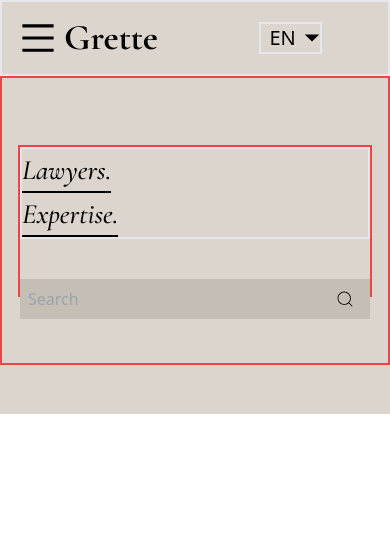
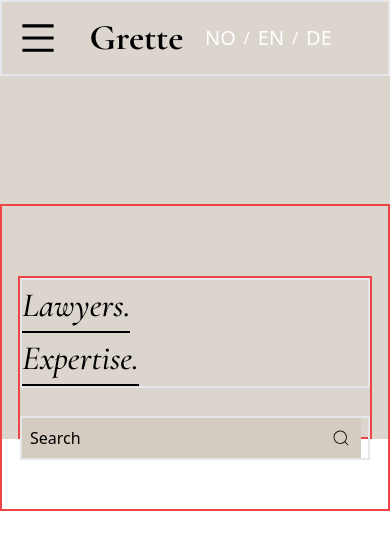
Before and after one commit to ThembaMtshelwane/grette-clone, a React (Vite) app: page / in a window 390 px wide. Shown: the top 550 px of the page. Built offline with nearby package versions, Linux system fonts and the light colour scheme; a web font is replaced by a local one.

Commit message:
Responsiveness - draft 2

```diff
--- a/src/components/Hero/Hero.jsx
+++ b/src/components/Hero/Hero.jsx
@@ -3,34 +3,29 @@ import { CiSearch } from "react-icons/ci";
 
 const Hero = () => {
   return (
-    <section className="bg-backgroundColour h-[49vh] md:h-[70vh]">
+    <section className="bg-backgroundColour h-[52vh] md:h-[70vh]">
       <Navbar />
-      <section className="flex flex-col h-[70%] justify-center border-2 border-red-500 p-4 md: md:border-green-500 md:flex-row md:w-[80%] md:h-fit md:mx-auto">
-        <section className="border-2 border-red-500 md:my-auto md:mr-auto h-[60%] md:w-[350px]">
+      <section className="flex flex-col h-[70%] justify-center border-2 border-red-500 p-4 lg:p-0 md:border-green-500 md:w-[80%] md:h-fit md:mx-auto mt-32">
+        <section className="border-2 border-red-500 md:my-auto md:mr-auto h-[60%] md:w-[30%]">
           <ul className="flex flex-col item border-2">
             <li>
               <a href="/">
-                <h3 className="underline-cursive border-b-2 w-fit border-black hover:border-none md:text-6xl md:mb-2 italic">
-                  Lawyers.
-                </h3>
+                <h3 className=" underline-links">Lawyers.</h3>
               </a>
             </li>
             <li>
               <a href="/">
-                <h3 className="underline-cursive border-b-2 w-fit border-black hover:border-none md:text-6xl italic">
-                  {" "}
-                  Expertise.
-                </h3>
+                <h3 className="underline-links ">Expertise.</h3>
               </a>
             </li>
           </ul>
-          <section className="flex items-center mt-10">
+          <section className="flex items-center mt-7 border-2 sm:border-yellow-400">
             <input
               type="text"
               placeholder="Search"
-              className="bg-accent placeholder-color w-[90%] p-2 focus:outline-none"
+              className="bg-[#d5ccc1] placeholder-black w-[90%] p-2 focus:outline-none "
             />
-            <CiSearch className="bg-accent p-1 w-[20px] scale-[2.5]" />
+            <CiSearch className="bg-[#d5ccc1] p-1 max-w-[20px] scale-[2.5]" />
           </section>
         </section>
         <section
--- a/src/components/Hero/Navbar/Navbar.jsx
+++ b/src/components/Hero/Navbar/Navbar.jsx
@@ -69,7 +69,7 @@ const Navbar = () => {
           <input
             type="text"
             placeholder="Search"
-            className="bg-accent placeholder-color w-[90%] p-2"
+            className="bg-accent  placeholder-black w-[90%] p-2"
           />
           <CiSearch className="bg-accent p-1 w-[20px] scale-[2.5]" />
         </section>
@@ -80,22 +80,26 @@ const Navbar = () => {
   return (
     <div className="overflow-x-hidden">
       <nav
-        className={` flex border-2 items-center px-3 py-4 transform transition-transform duration-300 ease-in-out ${
-          open
-            ? "translate-x-64"
-            : "translate-x-0 md:border-green-500 md:py-[4.2rem] md:px-14"
+        className={`flex border-2 items-center px-3 py-4 transform transition-transform duration-300 ease-in-out ${
+          open ? "translate-x-64" : "translate-x-0 md:border-green-500 md:pt-14"
         }`}
       >
         <AiOutlineMenu
-          className="scale-[2.5] mx-4 mr-[5%] md:scale-[2]"
+          className="scale-[2.5] mx-4 mr-[12%] md:scale-[2] md:mr-[5%]"
           onClick={toggleDrawer(true)}
         />
         <h1 className="text-4xl cormorant-garamond-semibold md:text-6xl">
           Grette
         </h1>
-        <div className="flex items-center ml-auto border-2 mr-[15%]">
+        {/* <div className="flex items-center ml-auto border-2 mr-[10%] md:hidden">
           <p className="text-xl mx-2">EN</p>
           <IoMdArrowDropdown className="scale-[1.8]" />
+        </div> */}
+
+        <div className="flex text-white mr-[10%] items-center ml-auto  ">
+          <p className="language-links">NO</p>/
+          <p className="language-links">EN</p>/
+          <p className="language-links">DE</p>
         </div>
       </nav>
       <Drawer anchor="left" open={open} onClose={toggleDrawer(false)}>
--- a/src/index.css
+++ b/src/index.css
@@ -38,10 +38,10 @@
   }
 }
 
-.placeholder-text {
-  @apply text-red-600;
+.language-links {
+  @apply text-xl mx-2 hover:border-b-2 hover:border-white;
 }
 
-.underline-cursive:hover {
-  text-decoration: none;
+.underline-links {
+  @apply border-b-2 w-fit border-black hover:border-none text-[34px] md:text-5xl md:mb-2 italic;
 }
```
